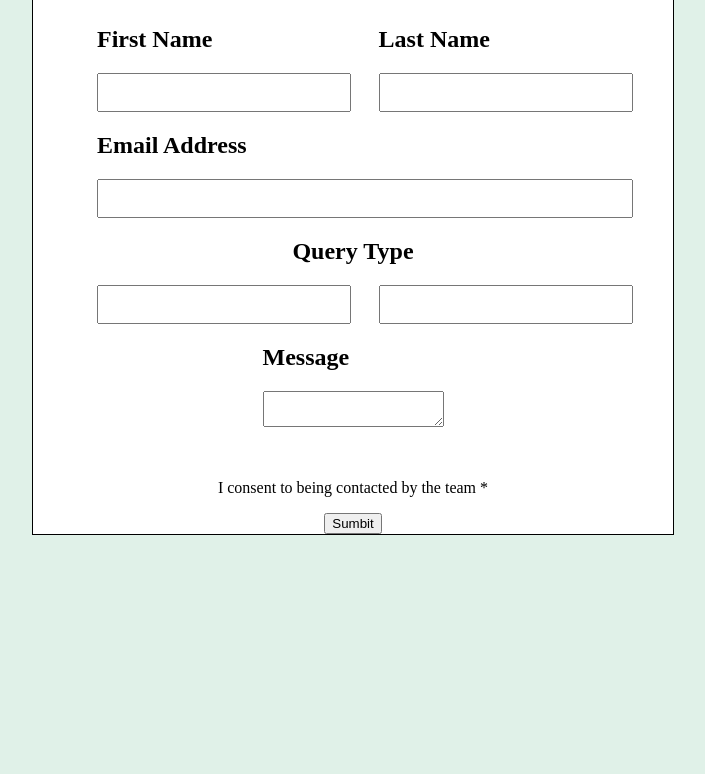
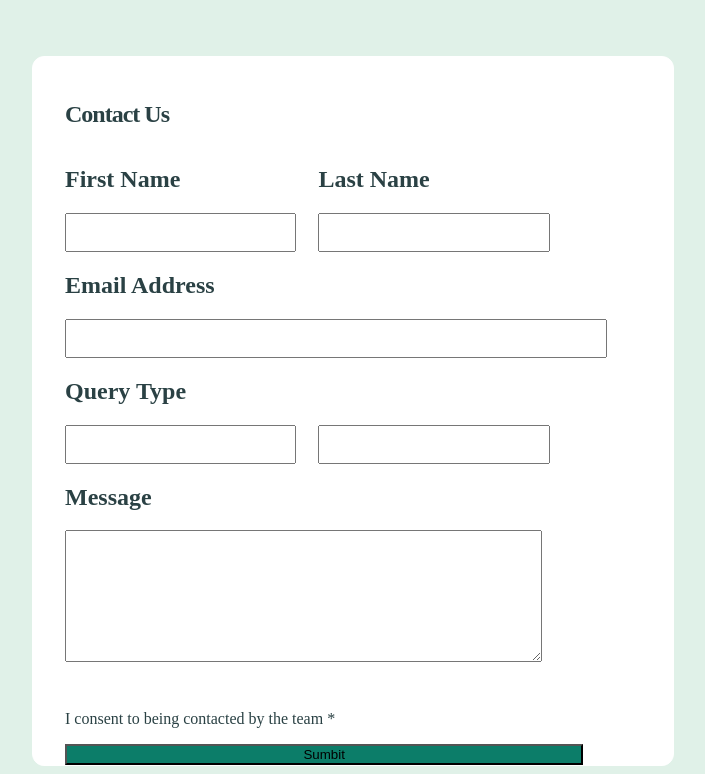
Before and after one commit to Jaden-Jayden/contact-for-jaden, a plain HTML site: page index.html in a window 1280 px wide. Shown: the part 108-882 px from the top of the page, without its empty margins (296-1001 px from the left). Before the commit the page ends 800 px from the top, so only its background shows below. Drawn offline with Linux system fonts and the light colour scheme.

Commit message:
almost done
only the css need work

```diff
--- a/index.html
+++ b/index.html
@@ -5,28 +5,32 @@
 		<meta name="viewport" content="width=device-width, initial-scale=1.0" />
 		<title>Document</title>
 		<link rel="stylesheet" href="style.css" />
-		<link rel="stylesheet" href="script.js" />
 	</head>
 	<body>
 		<form id="contact" action="">
+			<div class="k" id="black">
+				<h2><img src="Check.svg" alt="" />Message Sent!</h2>
+				<p>Thanks for completing the form. We’ll be in touch soon!</p>
+			</div>
 			<div class="main">
+				<section class="textt">
 					<h1>Contact Us</h1>
 					<section>
 						<div class="one">
 							<h2>First Name</h2>
-						<input id="firstname" type="text" />
+							<input id="firstname" type="text" required />
 						</div>
 						<div class="two">
 							<h2>Last Name</h2>
-						<input id="lastname" type="fuck" />
+							<input id="lastname" type="fuck" required />
 						</div>
 					</section>
 					<div class="onlone">
 						<h2>Email Address</h2>
-					<input type="text" />
+						<input type="text" required />
 					</div>
-				<h2>Query Type</h2>
-				<section>
+					<h2 class="Query">Query Type</h2>
+					<section class="choice">
 						<div class="one">
 							<input type="General Enquiry" />
 						</div>
@@ -36,23 +40,24 @@
 					</section>
 					<div>
 						<h2>Message</h2>
-					<textarea name="" ></textarea>
+						<textarea class="mmessage" name="Message" required></textarea>
 					</div>
 					<p class="block"></p>
 					<p>I consent to being contacted by the team *</p>
 
 					<button>Sumbit</button>
+				</section>
 			</div>
 		</form>
 		<script>
-
+			const $form = document.querySelector("form");
+			const $black = document.querySelector("#black");
 
 			$form.addEventListener("submit", (e) => {
 				e.preventDefault();
 
+				document.getElementById("black").style.visibility = "visible";
 				const data = new FormData(e.currentTarget);
-
-
 			});
 		</script>
 	</body>
--- a/style.css
+++ b/style.css
@@ -1,6 +1,6 @@
 body {
 	width: 100%;
-background-color: #E0F1E8;
+	background-color: #e0f1e8;
 }
 .main {
 	display: flex;
@@ -9,31 +9,71 @@ background-color: #E0F1E8;
 	margin-left: 25%;
 	flex-direction: column;
 	padding-top: 2%;
-    border: solid black 1px;
-    background-color: #FFFFFF;
+	border-radius: 12px;
+	border: solid white 1px;
+	background-color: #ffffff;
+	color: #2a4144;
 }
-input{
+.textt {
+	display: flex;
+	flex-direction: column;
+	width: 90%;
+	padding-left: 5%;
+	padding-right: 5%;
+    justify-items: center;
+}
+h1 {
+	width: 30%;
+	padding-right: 50%;
+	font-family: Karla;
+	font-weight: 700;
+	font-style: Bold;
+	font-size: font-size/heading;
+	line-height: 100%;
+	letter-spacing: -1px;
+}
+input {
 	width: 100%;
-    padding: 10px ;
+	padding: 10px;
 }
-section{
+section {
 	display: flex;
 	flex-direction: row;
 	width: 80%;
 	gap: 10%;
 }
-.one{
-    width: 100%;
-
+.choice {
+	display: flex;
 }
-.two{
+.one {
 	width: 100%;
 }
-.onlone{
+.two {
+	width: 100%;
+}
+.onlone {
 	display: flex;
-    width:80%;
-    padding-left: 5%;
-    padding-right: 5%;
+	width: 90%;
+flex-direction: column;
+}
+.mmessage {
+	display: flex;
+	padding: 50px 150px;
+}
+button {
+	background-color: #0c7d69;
+	width: 90%;
+}
+.k {
+	display: flex;
 	text-align: left;
 	flex-direction: column;
+	width: 25%;
+	margin: auto;
+	padding: 8px 16px;
+	border-radius: 12px;
+	border: solid 1px #2a4144;
+	background-color: #2a4144;
+	color: #ffffff;
+	visibility: hidden;
 }
```
Also changed, not shown: Check.svg (added). Lines whose indentation alone changed are shown as unchanged.
